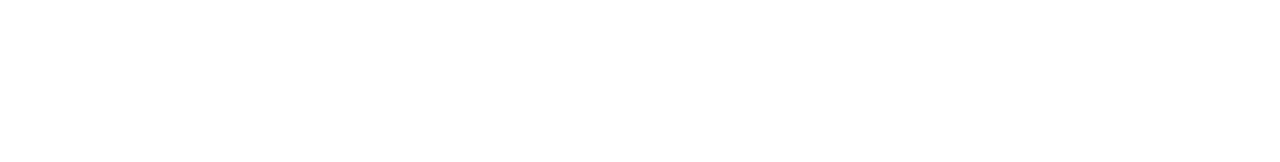
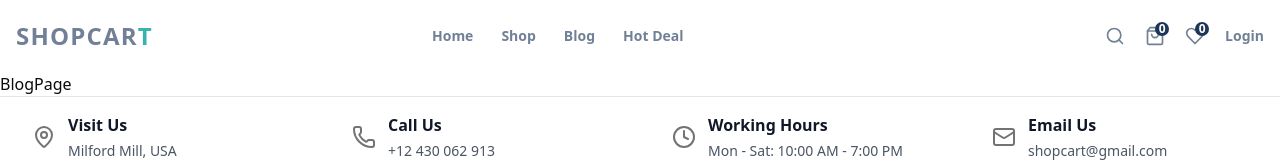
Before and after one commit to Tane4ka170/commerce-next, a Next.js app: page /blog/1 in a window 1280 px wide. Before the commit this address had no page. Shown: the top 162 px of the page. Built offline with nearby package versions, Linux system fonts and the light colour scheme; no server answers.

Commit message:
Chore: create BlogPage

```diff
--- /dev/null
+++ b/app/(client)/blog/[slug]/page.tsx
@@ -0,0 +1,7 @@
+import React from "react";
+
+const BlogPage = () => {
+  return <div>BlogPage</div>;
+};
+
+export default BlogPage;
```
